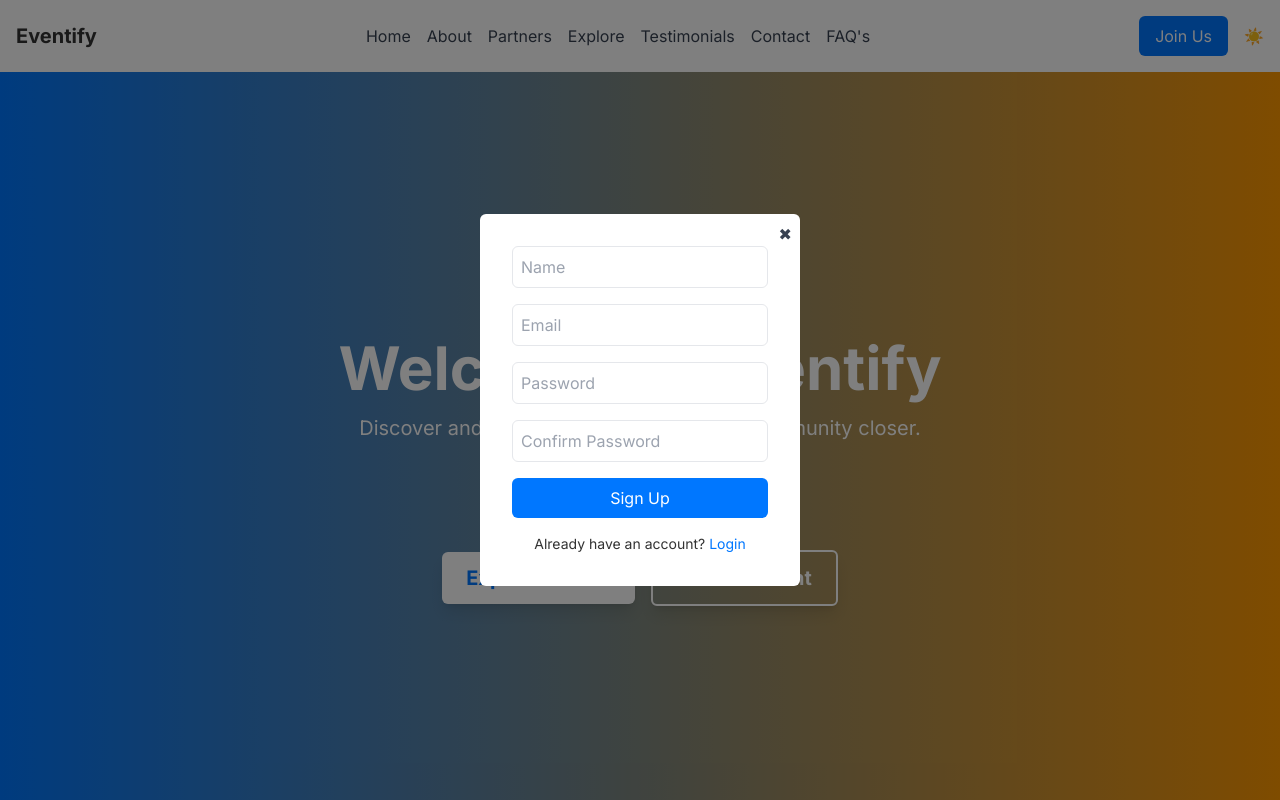
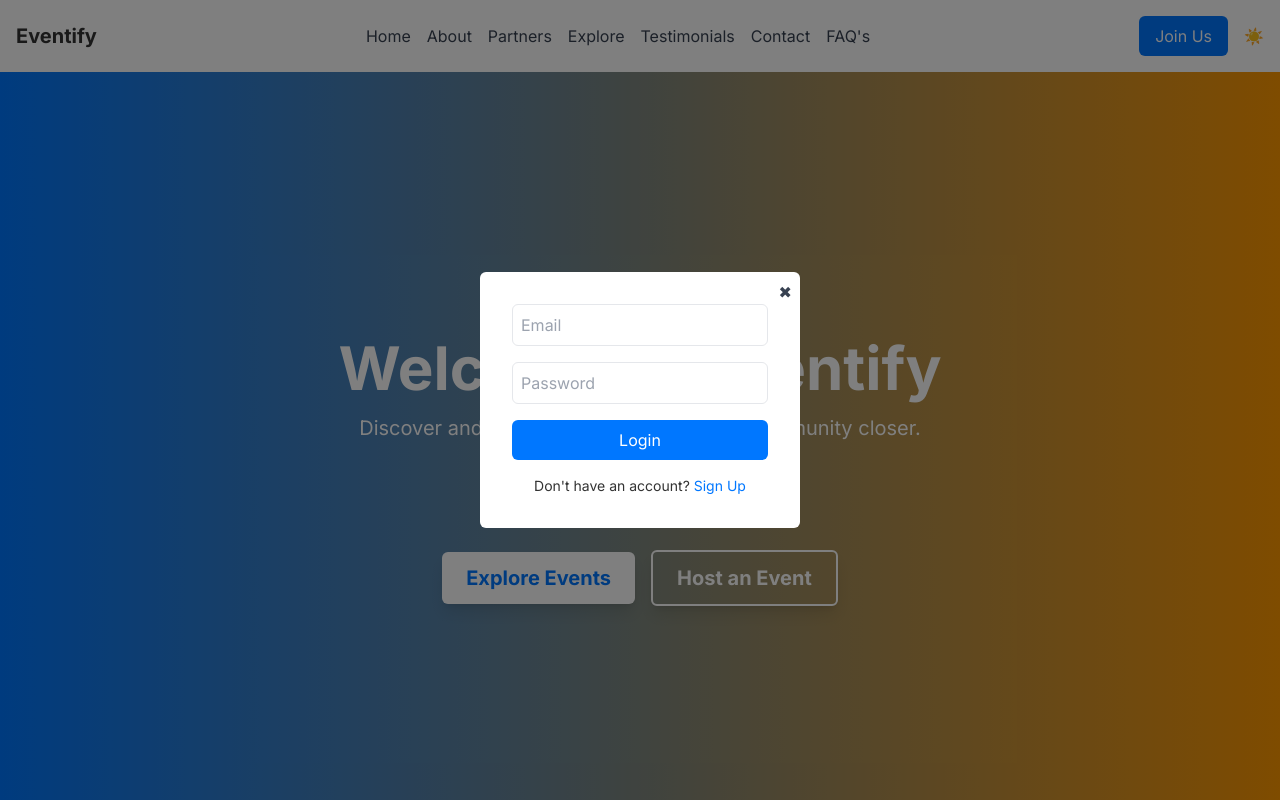
Before and after one commit to bethwel3001/Eventify---Event-booking-platform, a React (Create React App) app in the folder frontend/: page / in a window 1280 px wide. Both pictures are taken after a click on the button "Join Us". Shown: the top 800 px of the page. Built offline with nearby package versions, Linux system fonts and the light colour scheme; no server answers.

Commit message:
Bck front link

```diff
--- a/frontend/src/components/Navbar.jsx
+++ b/frontend/src/components/Navbar.jsx
@@ -2,6 +2,8 @@ import React, { useState } from "react";
 import { Link } from "react-scroll";
 // YOU GUYS NEVER TOLD ME REACT IS THIS SWEET!!!!!!!!!!
 // SLEEK SITE - IM NEVER BUILDING SITES TRADITIONALLY
+import axios from 'axios';
+import { useNavigate } from 'react-router-dom';
 
 const Navbar = () => {
   const [isModalOpen, setIsModalOpen] = useState(false);
@@ -17,9 +19,48 @@ const Navbar = () => {
   };
 
   // Var for login / signup popup
-  const [isLogin, setIsLogin] = useState(false);
+  const [isLogin, setIsLogin] = useState(true);
   const [isOpen, setIsOpen] = useState(false);
 
+  const [formData, setFormData] = useState({ name: '', email: '', password: '', confirmPassword: '' });
+  const navigate = useNavigate();
+
+  const handleChange = (e) => {
+    setFormData({ ...formData, [e.target.name]: e.target.value });
+  };
+
+  const handleLogin = async (e) => {
+    e.preventDefault();
+    try {
+      const response = await axios.post('http://localhost:5000/login', {
+        email: formData.email,
+        password: formData.password,
+      });
+      alert(response.data.message);
+      navigate('/dashboard');
+    } catch (error) {
+      alert(error.response?.data?.message || 'Login failed');
+    }
+  };
+
+  const handleSignup = async (e) => {
+    e.preventDefault();
+    if (formData.password !== formData.confirmPassword) {
+      alert('Passwords do not match');
+      return;
+    }
+    try {
+      const response = await axios.post('http://localhost:5000/signup', {
+        name: formData.name,
+        email: formData.email,
+        password: formData.password,
+      });
+      alert(response.data.message);
+      setIsLogin(true);
+    } catch (error) {
+      alert(error.response?.data?.message || 'Signup failed');
+    }
+  };
   return (
     <nav className="bg-white dark:bg-gray-800 shadow-md p-4 flex justify-between items-center">
       {/* Logo */}
@@ -210,11 +251,12 @@ const Navbar = () => {
 
           {/* Sign Up Form */}
           {isLogin ? (
-            <form>
+            <form onSubmit={handleLogin}>
               <input
                 type="email"
                 placeholder="Email"
                 className="w-full mb-4 p-2 rounded-md border dark:bg-gray-800 dark:text-white"
+                onChange={handleChange}
               />
               <input
                 type="password"
@@ -224,6 +266,7 @@ const Navbar = () => {
               <button
                 type="submit"
                 className="w-full bg-primary text-white py-2 rounded-md hover:bg-secondary"
+                onChange={handleChange}
               >
                 Login
               </button>
@@ -238,7 +281,7 @@ const Navbar = () => {
               </p>
             </form>
           ) : (
-            <form>
+            <form onSubmit={handleSignup}>
               <input
                 type="text"
                 placeholder="Name"
@@ -248,16 +291,19 @@ const Navbar = () => {
                 type="email"
                 placeholder="Email"
                 className="w-full mb-4 p-2 rounded-md border dark:bg-gray-800 dark:text-white"
+                onChange={handleChange}
               />
               <input
                 type="password"
                 placeholder="Password"
                 className="w-full mb-4 p-2 rounded-md border dark:bg-gray-800 dark:text-white"
+                onChange={handleChange}
               />
               <input
                 type="password"
                 placeholder="Confirm Password"
                 className="w-full mb-4 p-2 rounded-md border dark:bg-gray-800 dark:text-white"
+                onChange={handleChange}
               />
               <button
                 type="submit"
```
